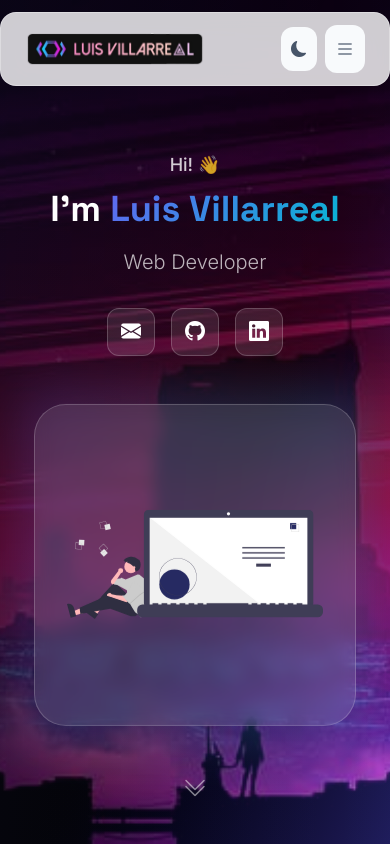
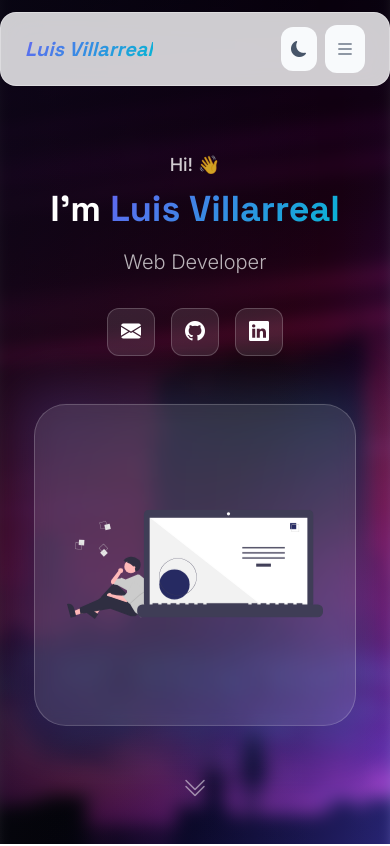
Before and after one commit to LuisGVillarreal/luisgvillarreal.github.io, an Astro site: page / in a window 390 px wide. Shown: the top 846 px of the page. Built offline with nearby package versions, Linux system fonts and the light colour scheme; Astro itself is replaced by a stand-in of ours.

Commit message:
feat: implement responsive Header and Hero sections with custom Tailwind CSS design system

```diff
--- a/src/components/Header.astro
+++ b/src/components/Header.astro
@@ -12,14 +12,11 @@ const navLinks = [
   class="fixed top-0 left-0 right-0 z-50 transition-all duration-300"
 >
   <nav class="glass max-w-7xl mx-auto my-3 rounded-2xl px-6 py-3 flex items-center justify-between">
-    <!-- Logo -->
+    <!-- Name / Brand -->
     <a href="#home" class="flex-shrink-0">
-      <img
-        src="/images/logo.png"
-        width="180"
-        alt="Luis Villarreal"
-        class="dark:brightness-0 dark:invert transition-all duration-300"
-      />
+      <span class="font-heading text-xl md:text-2xl font-bold italic gradient-text">
+        Luis Villarreal
+      </span>
     </a>
 
     <!-- Desktop Nav -->
--- a/src/components/Hero.astro
+++ b/src/components/Hero.astro
@@ -12,10 +12,10 @@ const socialLinks = [
     <img
       src="/images/bg-cybvap.jpg"
       alt=""
-      class="w-full h-full object-cover object-bottom"
+      class="w-full h-full object-cover object-bottom blur-sm scale-105"
       loading="eager"
     />
-    <div class="absolute inset-0 bg-gradient-to-br from-black/75 via-black/60 to-primary-dark/40"></div>
+    <div class="absolute inset-0 bg-gradient-to-br from-black/85 via-black/70 to-primary-dark/50"></div>
     <!-- Animated gradient overlay -->
     <div class="absolute inset-0 opacity-30 bg-gradient-to-r from-primary/20 via-transparent to-accent/20" style="background-size: 200% 200%; animation: gradient-shift 8s ease infinite;"></div>
   </div>
--- a/src/styles/global.css
+++ b/src/styles/global.css
@@ -1,4 +1,7 @@
 @import "tailwindcss";
+
+/* ── Dark Mode: class-based toggle ── */
+@custom-variant dark (&:where(.dark, .dark *));
 
 /* ═══════════════════════════════════════════════════════════════
    DESIGN SYSTEM — Luis Villarreal Portfolio
```
